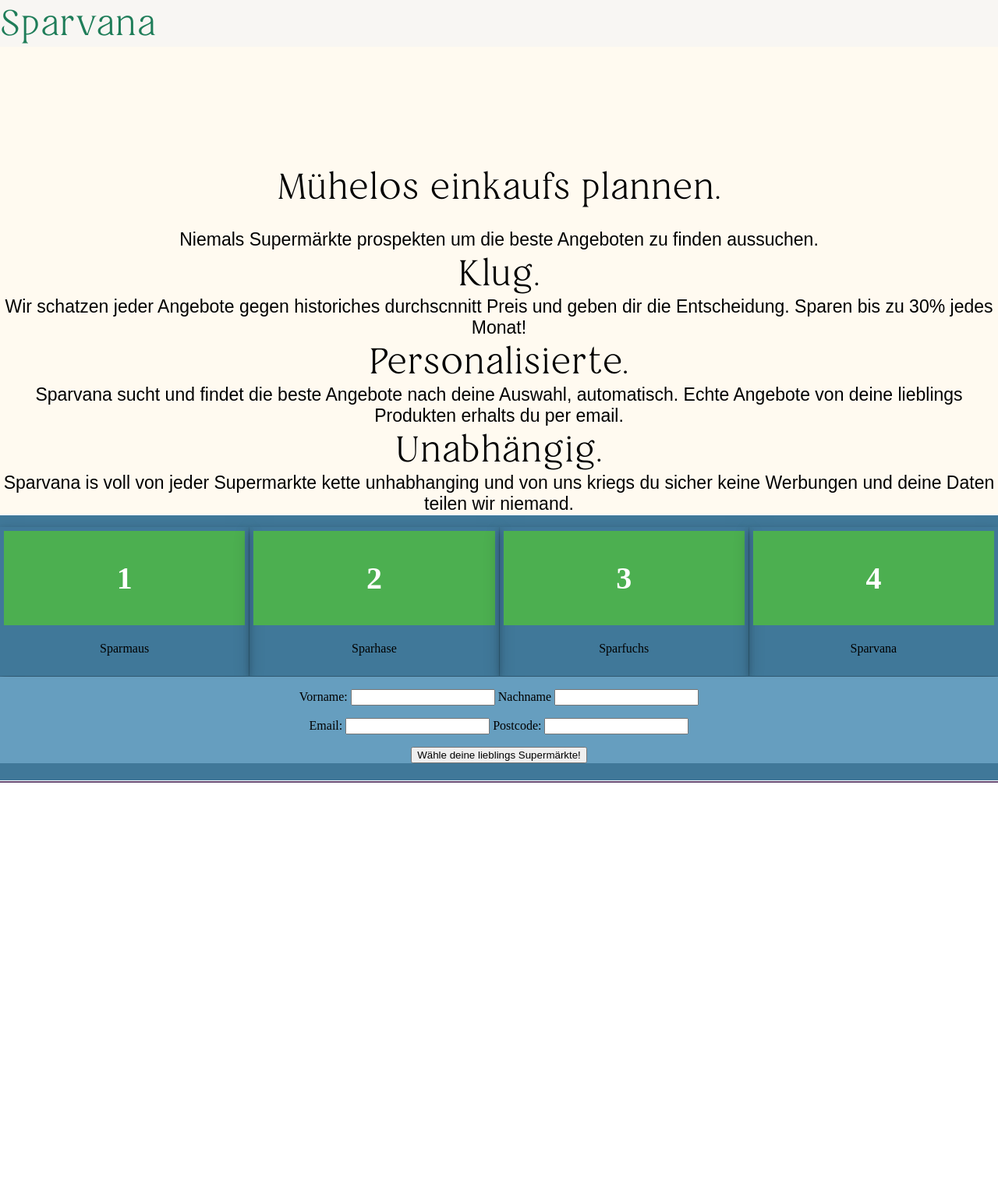
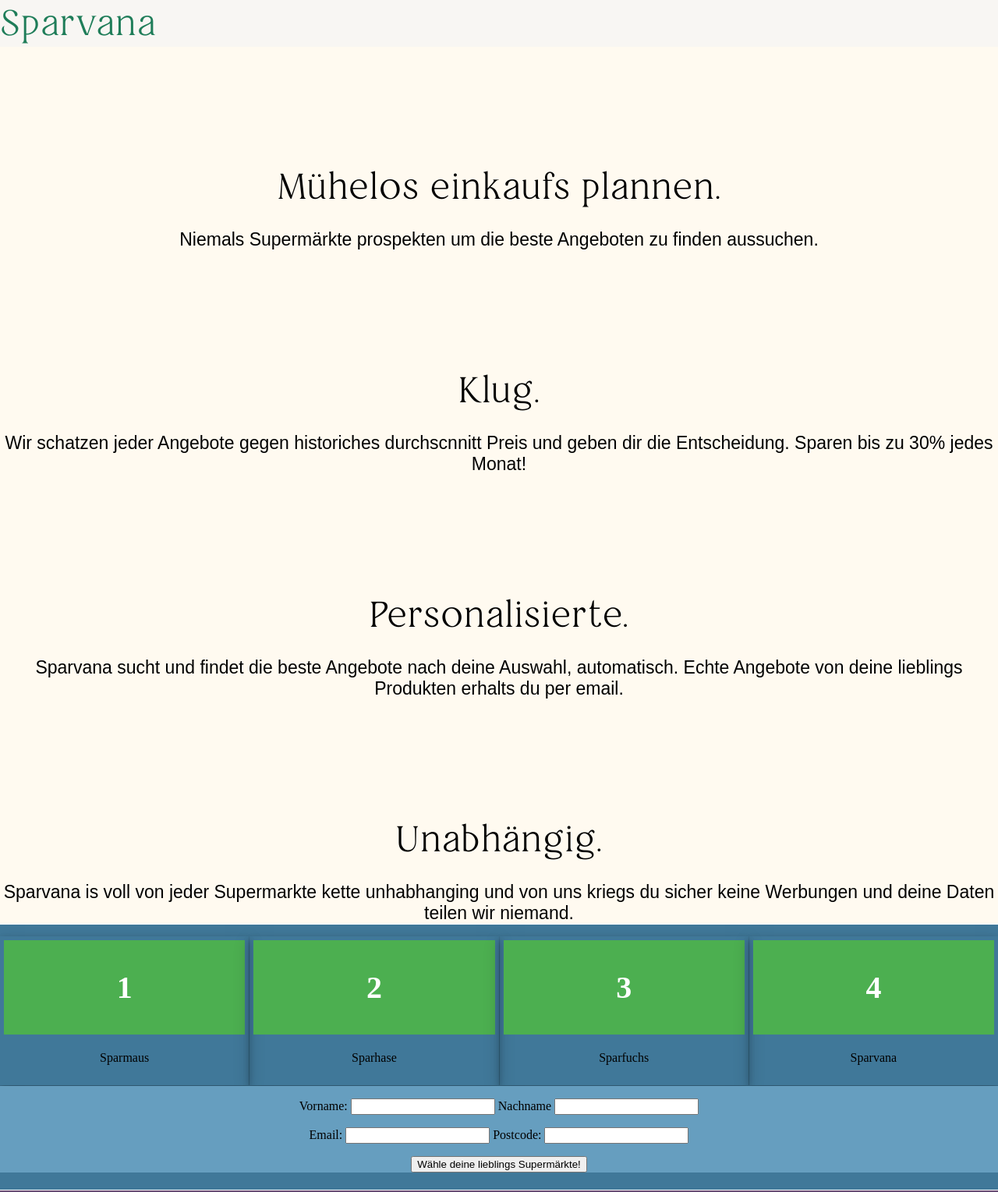
Before and after one commit to paulovfc/supermarket_get, a Jekyll site: the page built from index.md, in a window 1280 px wide. Shown: the whole page at 78% size. Built offline with Jekyll 4.4.1, drawn with Linux system fonts in a browser that asks for light colours; comment, search, counter and statistics services are not loaded; before the commit the page ends 1004 px from its top, so only the background shows below that.

Commit message:
image work

```diff
--- a/assets/css/styles.scss
+++ b/assets/css/styles.scss
@@ -63,36 +63,42 @@ html, body, .grid-container { height: 100%; margin: 0; }
 }
 
 .second_headline {
+	padding-top: 150px;
 	grid-area: second_headline;
 	font-family:restoraextralight-1;
 	font-size:46px;
 }
 
 .second_headline_text {
+	padding-top: 25px;
 	grid-area: second_headline_text;
 	font-family:Arial, Helvetica, sans-serif;
 	font-size:23px;
 }
 
 .third_headline {
-  grid-area: third_headline;
+	padding-top: 150px;
+	grid-area: third_headline;
 	font-family:restoraextralight-1;
 	font-size:46px;;
 }
 
 .third_headline_text {
+	padding-top: 25px;
 	grid-area: third_headline_text;
 	font-family:Arial, Helvetica, sans-serif;
 	font-size:23px;
 }
 
 .fourth_headline {
-  grid-area: fourth_headline;
+	padding-top: 150px;
+	grid-area: fourth_headline;
 	font-family:restoraextralight-1;
 	font-size:46px;;
 }
 
 .fourth_headline_text {
+	padding-top: 25px;
 	grid-area: fourth_headline_text;
 	font-family:Arial, Helvetica, sans-serif;
 	font-size:23px;
```
